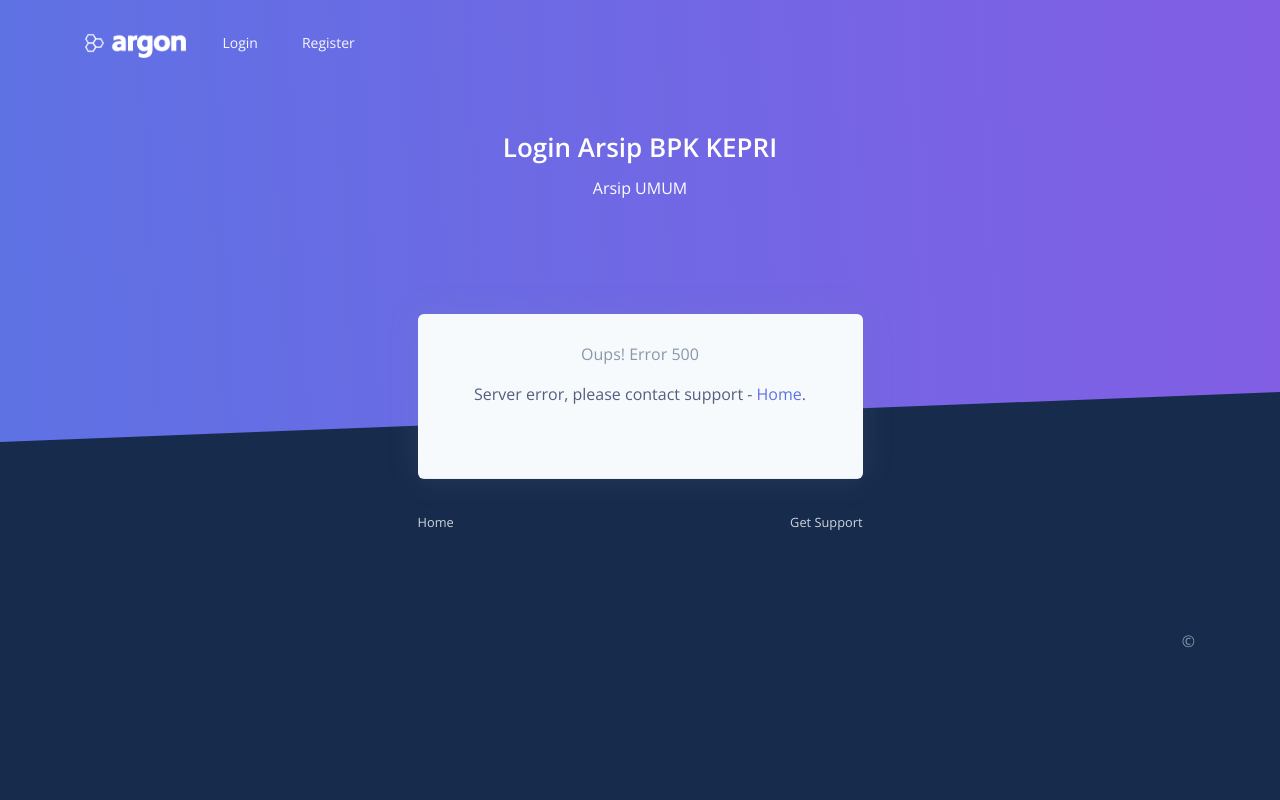
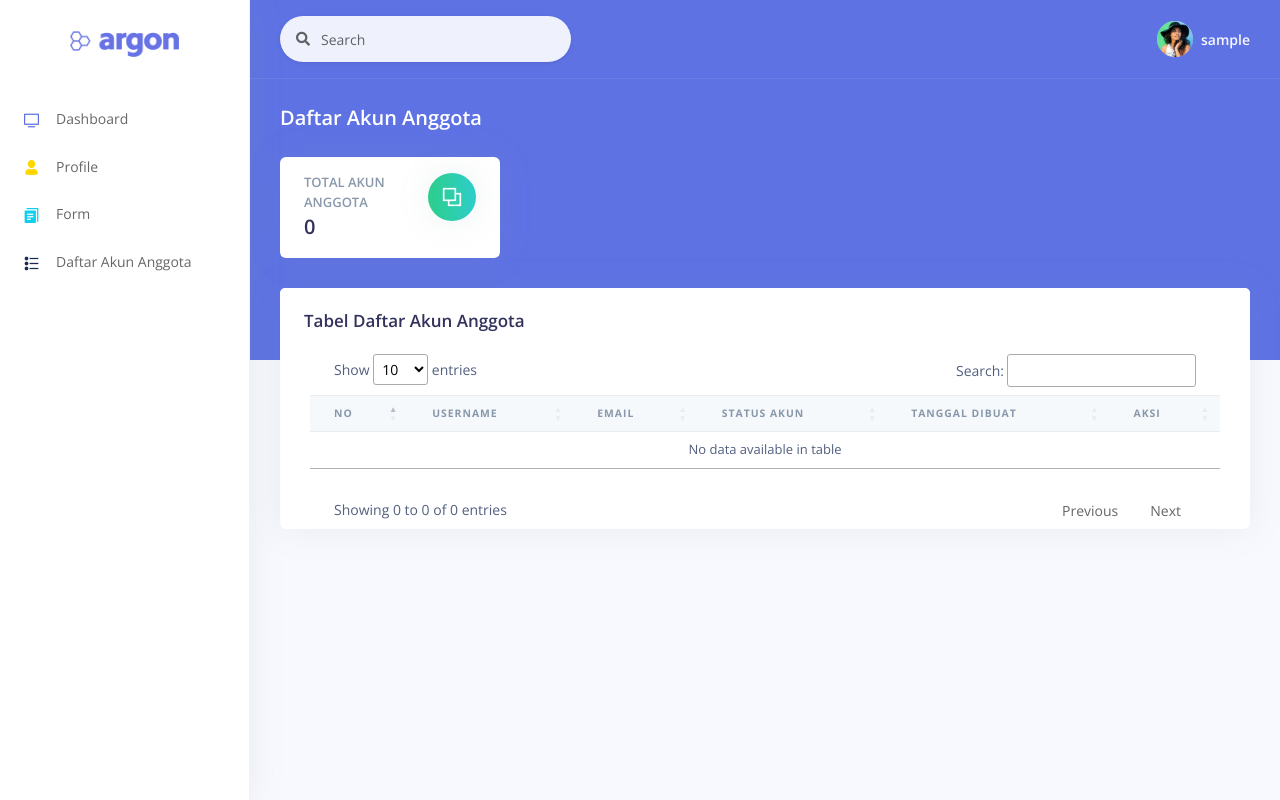
Before and after one commit to AlifNugraha17/Arsip, a Django app: page /users/ in a window 1280 px wide. Run offline with Django 3.2, Linux system fonts and the light colour scheme; the visitor is signed in with stand-in values (Sample User, id 1); data comes from the database, SQL or seed files in the repository; parts of the project's set-up code (start-up, migrations or seed data) failed here and were passed over; some libraries are stand-ins or nearby versions.

Commit message:
membuat halaman list akun anggota dan total akun anggota

```diff
--- a/apps/home/urls.py
+++ b/apps/home/urls.py
@@ -9,8 +9,6 @@ from apps.home import views
 
 from . import views
 
-#from .views import form_view, index_view
-
 
 urlpatterns = [
 
@@ -19,6 +17,8 @@ urlpatterns = [
 
     path('form/', views.form_view, name='form'),
     path('form.html', views.form_view, name='form_html'),
+    path('users/', views.user_list, name='user_list'),
+
 
     # Matches any html file
     re_path(r'^.*\.*', views.pages, name='pages'),
--- a/apps/home/views.py
+++ b/apps/home/views.py
@@ -6,9 +6,9 @@ from django.shortcuts import redirect, render
 from django.template import loader
 from django.template.exceptions import TemplateDoesNotExist
 from django.urls import include, path, reverse
+from django.contrib.auth.models import User
 
-from .models import Dokumen, FormData
-
+from .models import Dokumen
 
 @login_required(login_url="/login/")
 def form_view(request):
@@ -21,27 +21,17 @@ def form_view(request):
             judul_dokumen=request.POST['judul_dokumen'],
             status_dokumen=request.POST['status_dokumen']
         )
-
-        FormData.objects.create(
-            kode_input=request.POST['kode_input'],
-            jenis_dokumen=request.POST['jenis_dokumen'],
-            tahun_anggaran=request.POST['tahun_anggaran'],
-            judul_dokumen=request.POST['judul_dokumen'],
-            status_dokumen=request.POST['status_dokumen']
-        )
-        return redirect('index')
+        return redirect('pages')
     return render(request, "home/form.html")
 
 @login_required(login_url="/login/")
 def index(request):
     # Mengambil data dari Dokumen dan FormData
     dokumen_list = Dokumen.objects.all().order_by('-created_at')
-    form_data = FormData.objects.all().order_by('-created_at')
 
     # Membuat context yang menggabungkan kedua fungsi
     context = {
         'dokumen_list': dokumen_list,
-        'form_data': form_data,
         'segment': 'index'
     }
 
@@ -49,7 +39,16 @@ def index(request):
     html_template = loader.get_template('home/index.html')
     return HttpResponse(html_template.render(context, request))
 
-
+@login_required(login_url="/login/")
+def user_list(request):
+    users = User.objects.filter(is_superuser=False).order_by('-date_joined')
+    total_users = users.count()
+    context = {
+        'segment': 'users',
+        'user_list': users,
+        'total_user':total_users
+    }
+    return render(request, 'home/user_list.html', context)
 
 @login_required(login_url="/login/")
 def pages(request):
--- a/apps/templates/home/index.html
+++ b/apps/templates/home/index.html
@@ -112,7 +112,8 @@
                                 <th>Judul Dokumen</th>
                                 <th>Status Dokumen</th>
                                 <th>Masa Dokumen</th>
-                                <th></th>
+                                <th>Tanggal dibuat</th>
+                                <th>Aksi</th>
                             </tr>
                         </thead>
                         <tbody>
@@ -125,6 +126,7 @@
                                 <td>{{ dokumen.judul_dokumen }}</td>
                                 <td>{{ dokumen.status_dokumen }}</td>
                                 <td>{{ dokumen.masa_dokumen }}</td>
+                                <td>{{ dokumen.created_at|date:"d-m-Y H:i:s" }}</td>
                                 <td class="text-right">
                                     <div class="dropdown">
                                       <a class="btn btn-sm btn-icon-only text-light" href="#" role="button" data-toggle="dropdown" aria-haspopup="true" aria-expanded="false">
--- /dev/null
+++ b/apps/templates/home/user_list.html
@@ -0,0 +1,104 @@
+<!-- templates/home/index.html -->
+{% extends 'layouts/base.html' %}
+
+{% block title %}Daftar Akun Anggota{% endblock title %}
+
+<!-- Specific CSS goes HERE -->
+{% block stylesheets %}{% endblock stylesheets %}
+
+{% block content %}
+<div class="header bg-primary pb-6">
+    <div class="container-fluid">
+        <div class="header-body">
+            <div class="row align-items-center py-4">
+                <div class="col-lg-6 col-7">
+                    <h6 class="h2 text-white d-inline-block mb-0">Daftar Akun Anggota</h6>
+                </div>
+            </div>
+            <!-- Card stats -->
+          <div class="row">
+            <div class="col-xl-3 col-md-6">
+              <div class="card card-stats">
+                <!-- Card body -->
+                <div class="card-body">
+                  <div class="row">
+                    <div class="col">
+                      <h5 class="card-title text-uppercase text-muted mb-0"> Total Akun Anggota</h5>
+                      <span class="h2 font-weight-bold mb-0">{{total_user}}</span>
+                    </div>
+                    <div class="col-auto">
+                      <div class="icon icon-shape bg-gradient-green text-white rounded-circle shadow">
+                        <i class="ni ni-ungroup"></i>
+                      </div>
+                    </div>
+                  </div>
+                </div>
+              </div>
+            </div>
+          </div>
+        </div>
+      </div>
+    </div>
+
+<div class="container-fluid mt--6">
+    <div class="row">
+        <div class="col">
+            <div class="card">
+                <div class="card-header border-0">
+                    <h3 class="mb-0">Tabel Daftar Akun Anggota</h3>
+                </div>
+                <div class="table-responsive container-fluid">
+                    <table class="table align-items-center table-flush" id="tabelAkunAnggota">
+                        <thead class="thead-light">
+                            <tr>
+                                <th>NO</th>
+                                <th>Username</th>
+                                <th>Email</th>
+                                <th>Status Akun</th>
+                                <th>Tanggal Dibuat</th>
+                                <th>Aksi</th>
+                            </tr>
+                        </thead>
+                        <tbody>
+                            {% for user in user_list %}
+                            <tr>
+                                <td>{{ forloop.counter }}</td>
+                                <td>{{ user.username }}</td>
+                                <td>{{ user.email }}</td>
+                                <td>
+                                    {% if user.is_active %}
+                                        <span class="badge badge-success">Aktif</span>
+                                    {% else %}
+                                        <span class="badge badge-danger">Tidak Aktif</span>
+                                    {% endif %}
+                                </td>
+                                <td>{{ user.date_joined|date:"d-m-Y H:i:s" }}</td>
+                                <td class="text-right">
+                                    <div class="dropdown">
+                                      <a class="btn btn-sm btn-icon-only text-light" href="#" role="button" data-toggle="dropdown" aria-haspopup="true" aria-expanded="false">
+                                        <i class="fas fa-ellipsis-v"></i>
+                                      </a>
+                                      <div class="dropdown-menu dropdown-menu-right dropdown-menu-arrow">
+                                        <a class="dropdown-item" href="#">Buka</a>
+                                        <a class="dropdown-item" href="#">Edit</a>
+                                        <a class="dropdown-item" href="#">Hapus</a>
+                                      </div>
+                                    </div>
+                                  </td>
+                            </tr>
+                            {% endfor %}
+                        </tbody>
+                    </table>
+                </div>
+            </div>
+        </div>
+    </div>
+</div>
+<script src="https://cdnjs.cloudflare.com/ajax/libs/jquery/3.7.1/jquery.min.js" integrity="sha512-v2CJ7UaYy4JwqLDIrZUI/4hqeoQieOmAZNXBeQyjo21dadnwR+8ZaIJVT8EE2iyI61OV8e6M8PP2/4hpQINQ/g==" crossorigin="anonymous" referrerpolicy="no-referrer"></script>
+<!--JS dataTables-->
+<script>
+  $(document).ready(function() {
+      $('#tabelAkunAnggota').DataTable();
+  });
+</script>
+{% endblock content %}
--- a/apps/templates/includes/navigation.html
+++ b/apps/templates/includes/navigation.html
@@ -114,10 +114,13 @@
               <span>My profile</span>
             </a>
             <div class="dropdown-divider"></div>
-            <a href="{% url 'logout' %}" class="dropdown-item">
-              <i class="ni ni-user-run text-red"></i>
-              <span>Logout</span>
-            </a>
+            <form method="POST" action="{% url 'logout' %}">
+              {% csrf_token %}
+              <button type="submit" class="dropdown-item">
+                  <i class="ni ni-user-run text-red"></i>
+                  Logout
+              </button>
+            </form>
           </div>
         </li>
       </ul>
--- a/apps/templates/includes/sidenav.html
+++ b/apps/templates/includes/sidenav.html
@@ -44,19 +44,18 @@
           </li>
 
           <li class="nav-item">
-            <a class="nav-link {% if 'profile' in segment %} active {% endif %}" href="/form.html">
+            <a class="nav-link {% if 'form' in segment %} active {% endif %}" href="/form.html">
               <i class="ni ni-single-copy-04 text-info"></i>
               <span class="nav-link-text">Form</span>
             </a>
           </li>
-          <!-- Divider
           <li class="nav-item">
-            <a class="nav-link {% if 'tables' in segment %} active {% endif %}" href="/tables.html">
+            <a class="nav-link {% if 'user_list' in segment %} active {% endif %}" href="{% url "user_list" %}">
               <i class="ni ni-bullet-list-67 text-default"></i>
-              <span class="nav-link-text">Tables</span>
+              <span class="nav-link-text">Daftar Akun Anggota</span>
             </a>
           </li>
-          -->
+
 
           <!-- Divider
           <li class="nav-item">
```
Also changed, not shown: apps/home/admin.py (+1 -8 lines), apps/home/models.py (+0 -19 lines), apps/authentication/views.py (line endings or trailing spaces), apps/home/form.py (added), apps/home/migrations/0001_initial.py (added), apps/home/migrations/0002_delete_formdata.py (added), apps/home/migrations/__init__.py (added).
